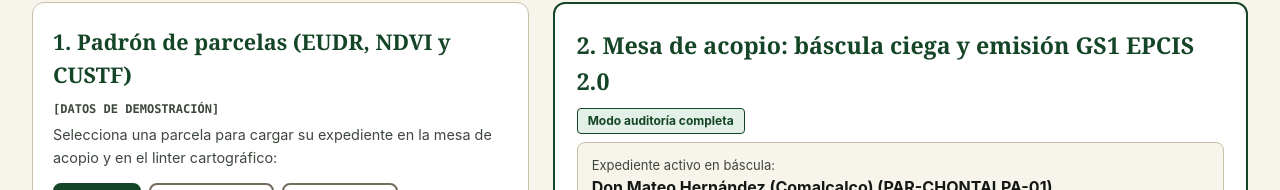
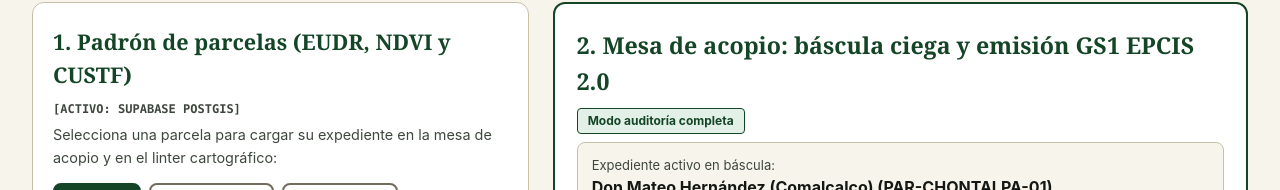
Before and after one commit to dionicio-alberto/kanan-cacao-web, a Next.js app: page / in a window 1280 px wide. Shown: the part 529-719 px from the top of the page. Built offline with nearby package versions, Linux system fonts and the light colour scheme; no server answers.

Commit message:
feat(supabase): display active Supabase PostGIS status badge when configured

```diff
--- a/src/components/OperationsDashboard.tsx
+++ b/src/components/OperationsDashboard.tsx
@@ -2,6 +2,7 @@
 
 import React, { useState } from 'react';
 import { processScaleReceptionByRole } from '@/services/blindScaleAndTracesService';
+import { isSupabaseConfigured } from '@/services/supabaseClient';
 import {
   consolidateCarbonClusterWeb,
   EudrStatus,
@@ -144,7 +145,7 @@ export default function OperationsDashboard({
                 color: T.colors.textSecondary,
               }}
             >
-              [DATOS DE DEMOSTRACIÓN]
+              {isSupabaseConfigured() ? '[ACTIVO: SUPABASE POSTGIS]' : '[DATOS DE DEMOSTRACIÓN]'}
             </span>
           </div>
 
```
